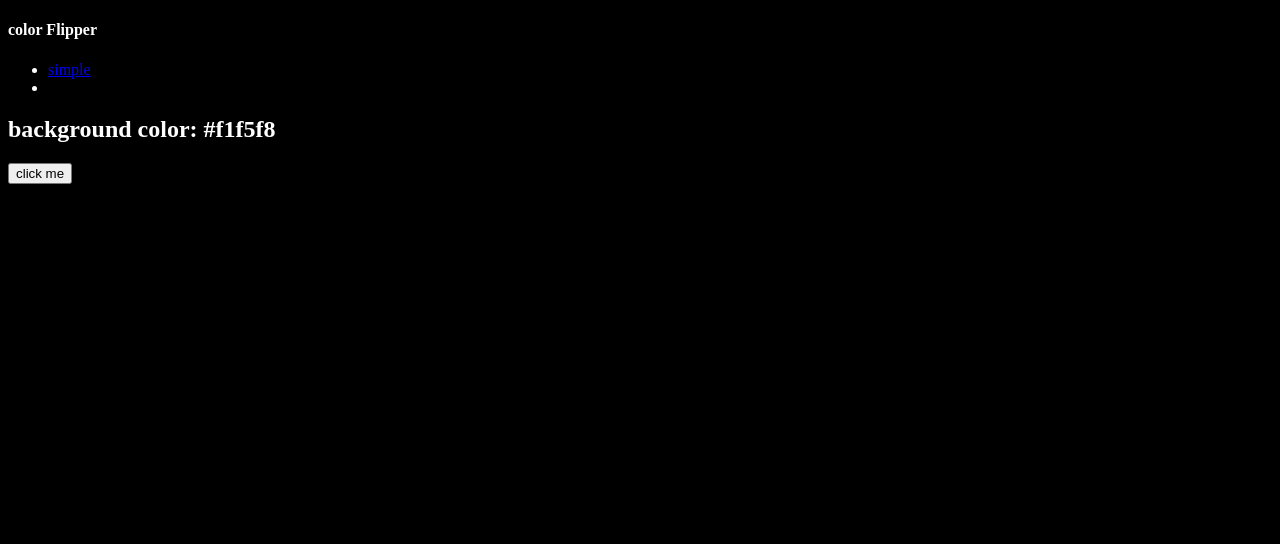
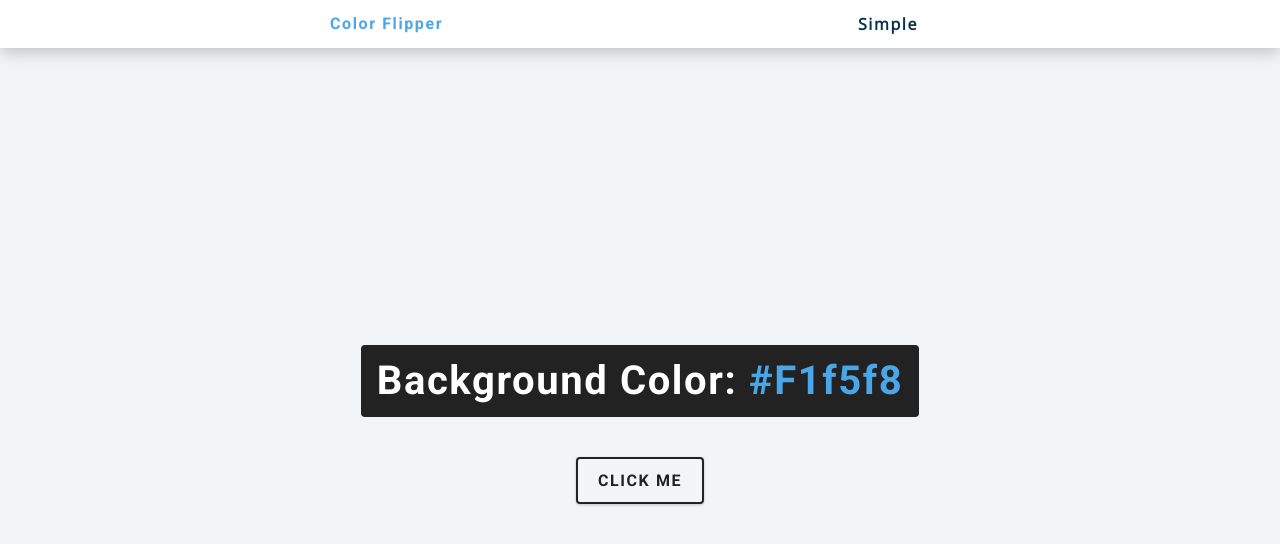
Before and after one commit to fidelmak/javascript12days, a plain HTML site: page changeBg/backgrouncolor.html in a window 1280 px wide. Drawn offline with nearby package versions, Linux system fonts and the light colour scheme; files that its build step writes are made by us from their sources.

Commit message:
update to backgrouncolor

```diff
--- a/changeBg/backgrouncolor.html
+++ b/changeBg/backgrouncolor.html
@@ -25,7 +25,7 @@
             <button class="btn btn-hero" id="btn">click me </button>
         </div>
     </main>
-    <script src="app.js"></script>
+    <script src="src.js"></script>
 
 </body>
 </html>
--- /dev/null
+++ b/changeBg/styles.css
@@ -0,0 +1,228 @@
+/*
+ ===============
+ Fonts
+ ===============
+ */
+ @import url("https://fonts.googleapis.com/css?family=Open+Sans|Roboto:400,700&display=swap");
+ /*
+ ===============
+ Variables
+ ===============
+ */
+ :root {
+  /* dark shades of primary color*/
+  --clr-primary-1: hsl(205, 86%, 17%);
+  --clr-primary-2: hsl(205, 77%, 27%);
+  --clr-primary-3: hsl(205, 72%, 37%);
+  --clr-primary-4: hsl(205, 63%, 48%);
+  /* primary/main color */
+  --clr-primary-5: hsl(205, 78%, 60%);
+  /* lighter shades of primary color */
+  --clr-primary-6: hsl(205, 89%, 70%);
+  --clr-primary-7: hsl(205, 90%, 76%);
+  --clr-primary-8: hsl(205, 86%, 81%);
+  --clr-primary-9: hsl(205, 90%, 88%);
+  --clr-primary-10: hsl(205, 100%, 96%);
+  /* darkest grey - used for headings */
+  --clr-grey-1: hsl(209, 61%, 16%);
+  --clr-grey-2: hsl(211, 39%, 23%);
+  --clr-grey-3: hsl(209, 34%, 30%);
+  --clr-grey-4: hsl(209, 28%, 39%);
+  /* grey used for paragraphs */
+  --clr-grey-5: hsl(210, 22%, 49%);
+  --clr-grey-6: hsl(209, 23%, 60%);
+  --clr-grey-7: hsl(211, 27%, 70%);
+  --clr-grey-8: hsl(210, 31%, 80%);
+  --clr-grey-9: hsl(212, 33%, 89%);
+  --clr-grey-10: hsl(210, 36%, 96%);
+  --clr-white: #fff;
+  --clr-red-dark: hsl(360, 67%, 44%);
+  --clr-red-light: hsl(360, 71%, 66%);
+  --clr-green-dark: hsl(125, 67%, 44%);
+  --clr-green-light: hsl(125, 71%, 66%);
+  --clr-black: #222;
+  --ff-primary: "Roboto", sans-serif;
+  --ff-secondary: "Open Sans", sans-serif;
+  --transition: all 0.3s linear;
+  --spacing: 0.1rem;
+  --radius: 0.25rem;
+  --light-shadow: 0 5px 15px rgba(0, 0, 0, 0.1);
+  --dark-shadow: 0 5px 15px rgba(0, 0, 0, 0.2);
+  --max-width: 1170px;
+  --fixed-width: 620px;
+ }
+ /*
+ ===============
+ Global Styles
+ ===============
+ */
+ *,
+ ::after,
+ ::before {
+  margin: 0;
+  padding: 0;
+  box-sizing: border-box;
+ }
+ body {
+  font-family: var(--ff-secondary);
+  background: var(--clr-grey-10);
+  color: var(--clr-grey-1);
+  line-height: 1.5;
+  font-size: 0.875rem;
+ }
+ ul {
+  list-style-type: none;
+ }
+ a {
+  text-decoration: none;
+ }
+ h1,
+ h2,
+ h3,
+ h4 {
+  letter-spacing: var(--spacing);
+  text-transform: capitalize;
+  line-height: 1.25;
+  margin-bottom: 0.75rem;
+  font-family: var(--ff-primary);
+ }
+ h1 {
+  font-size: 3rem;
+ }
+ h2 {
+  font-size: 2rem;
+ }
+ h3 {
+  font-size: 1.25rem;
+ }
+ h4 {
+  font-size: 0.875rem;
+ }
+ p {
+  margin-bottom: 1.25rem;
+  color: var(--clr-grey-5);
+ }
+ @media screen and (min-width: 800px) {
+  h1 {
+   font-size: 4rem;
+  }
+  h2 {
+   font-size: 2.5rem;
+  }
+  h3 {
+   font-size: 1.75rem;
+  }
+  h4 {
+   font-size: 1rem;
+  }
+  body {
+   font-size: 1rem;
+  }
+  h1,
+  h2,
+  h3,
+  h4 {
+   line-height: 1;
+  }
+ }
+ /* global classes */
+ /* section */
+ .section {
+  padding: 5rem 0;
+ }
+ .section-center {
+  width: 90vw;
+  margin: 0 auto;
+  max-width: 1170px;
+ }
+ @media screen and (min-width: 992px) {
+  .section-center {
+   width: 95vw;
+  }
+ }
+ main {
+  min-height: 100vh;
+  display: grid;
+  place-items: center;
+ }
+ /*
+ ===============
+ Nav
+ ===============
+ */
+ nav {
+  background: var(--clr-white);
+  height: 3rem;
+  display: grid;
+  align-items: center;
+  box-shadow: var(--dark-shadow);
+ }
+ .nav-center {
+  width: 90vw;
+  max-width: var(--fixed-width);
+  margin: 0 auto;
+  display: flex;
+  align-items: center;
+  justify-content: space-between;
+ }
+ .nav-center h4 {
+  margin-bottom: 0;
+  color: var(--clr-primary-5);
+ }
+ .nav-links {
+  display: flex;
+ }
+ nav a {
+  text-transform: capitalize;
+  font-weight: 700;
+  font-size: 1rem;
+  color: var(--clr-primary-1);
+  letter-spacing: var(--spacing);
+  margin-right: 1rem;
+ }
+ nav a:hover {
+  color: var(--clr-primary-5);
+ }
+ /*
+ ===============
+ Container
+ ===============
+ */
+ main {
+  min-height: calc(100vh - 3rem);
+  display: grid;
+  place-items: center;
+ }
+ .container {
+  text-align: center;
+ }
+ .container h2 {
+  background: var(--clr-black);
+  color: var(--clr-white);
+  padding: 1rem;
+  border-radius: var(--radius);
+  margin-bottom: 2.5rem;
+ }
+ .color {
+  color: var(--clr-primary-5);
+ }
+ .btn-hero {
+  font-family: var(--ff-primary);
+  text-transform: uppercase;
+  background: transparent;
+  color: var(--clr-black);
+  letter-spacing: var(--spacing);
+  display: inline-block;
+  font-weight: 700;
+  transition: var(--transition);
+  border: 2px solid var(--clr-black);
+  cursor: pointer;
+  box-shadow: 0 1px 3px rgba(0, 0, 0, 0.2);
+  border-radius: var(--radius);
+  font-size: 1rem;
+  padding: 0.75rem 1.25rem;
+ }
+ .btn-hero:hover {
+  color: var(--clr-white);
+  background: var(--clr-black);
+ }
```
Also changed, not shown: changeBg/hex.html (added, +31 -0 lines), changeBg/hex.js (added), changeBg/src.js (added).
